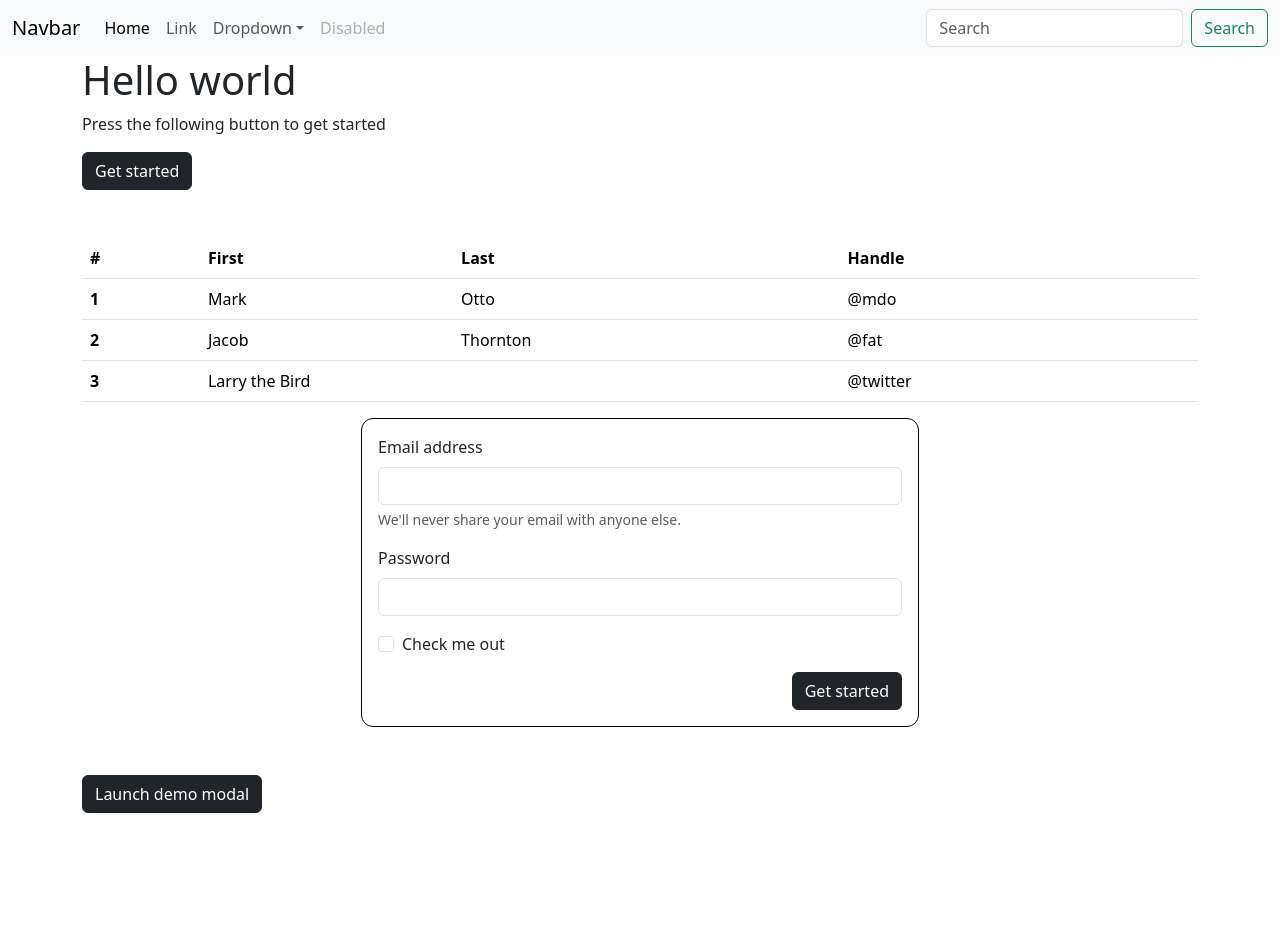
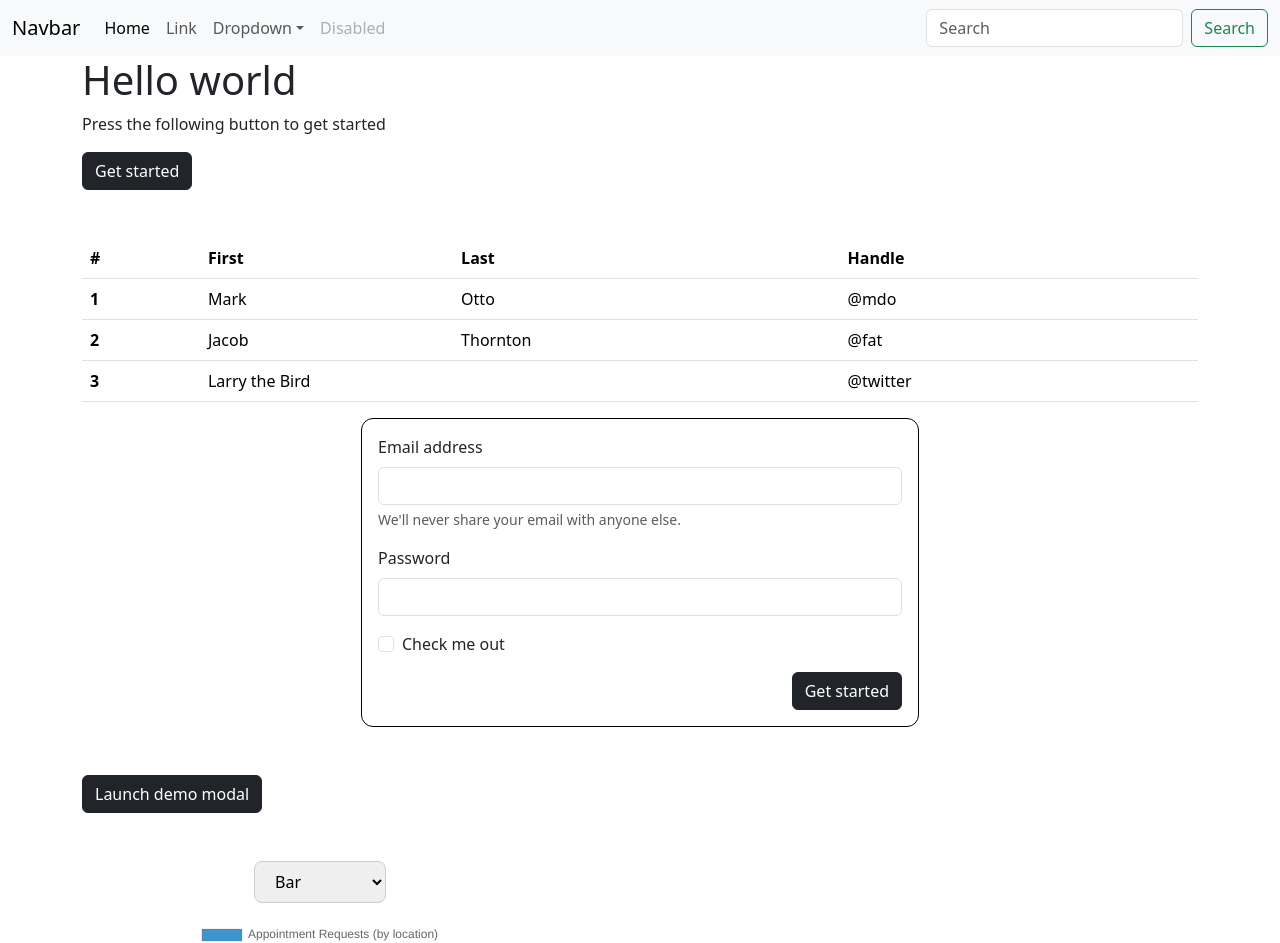
Before and after one commit to steffengroenandersen/svelte-bootstrap, a Svelte app: page / in a window 1280 px wide. Shown: the top 943 px of the page. Before the commit the page ends 813 px from the top, so only its background shows below. Built offline with nearby package versions, Linux system fonts and the light colour scheme.

Commit message:
Add Chart JS

```diff
--- a/index.html
+++ b/index.html
@@ -1,8 +1,8 @@
-<!doctype html>
+<!DOCTYPE html>
 <html lang="en">
   <head>
     <meta charset="UTF-8" />
-    <link rel="stylesheet" href="./src/main.css">
+    <link rel="stylesheet" href="./src/main.css" />
     <meta name="viewport" content="width=device-width, initial-scale=1.0" />
     <title>Vite + Svelte + Bootstrap</title>
   </head>
@@ -11,5 +11,8 @@
     <script type="module" src="./src/bootstrap.bundle.min.js"></script>
 
     <script type="module" src="/src/main.js"></script>
+
+
+
   </body>
 </html>
--- a/package.json
+++ b/package.json
@@ -14,6 +14,7 @@
     "vite": "^5.2.0"
   },
   "dependencies": {
-    "bootstrap": "^5.3.3"
+    "bootstrap": "^5.3.3",
+    "chart.js": "^4.4.2"
   }
 }
--- a/src/App.svelte
+++ b/src/App.svelte
@@ -39,6 +39,21 @@
       <td>@twitter</td>
     </tr>
   </tbody>`;
+
+  /*  ChartJS */
+  import { chartType, myData, myOptions } from "./components/chartsjs-repl/settings.js";
+  import Select from "./components/chartsjs-repl/Select.svelte";
+  import Chart from "./components/chartsjs-repl/Chart.svelte";
+
+  let type = chartType;
+  let data = myData;
+  let options = myOptions;
+
+  $: config = {
+    type,
+    data,
+    options,
+  };
 </script>
 
 <Navbar />
@@ -55,11 +70,17 @@
 
   <div class="col-6 offset-3"><LoginForm /></div>
 
+  <!-- Button trigger modal -->
   <div class="mt-5">
     <button type="button" class="btn btn-dark" data-bs-toggle="modal" data-bs-target="#exampleModal">
       Launch demo modal
     </button>
-    <Modal modalType={"add-user"}/>
+    <Modal modalType={"add-user"} />
   </div>
 </div>
-<!-- Button trigger modal -->
+
+<div class="col-6 mt-5">
+  <Select bind:type />
+
+  <Chart {config} />
+</div>
--- /dev/null
+++ b/src/components/chartsjs-repl/Chart.svelte
@@ -0,0 +1,20 @@
+<script>
+	import Chart from 'chart.js/auto'
+	export let config
+
+	const handleChart = (element, config) => {
+		let theChart = new Chart(element, config)
+
+		return {
+			update(config) {
+				theChart.destroy()
+				theChart = new Chart(element, config)
+			},
+			destroy() {
+				theChart.destroy()
+			}
+		}
+	}
+</script>
+
+<canvas use:handleChart={config} />
--- /dev/null
+++ b/src/components/chartsjs-repl/Select.svelte
@@ -0,0 +1,22 @@
+<script>
+  import { types } from "./types";
+
+  export let type;
+</script>
+
+<select bind:value={type}>
+  {#each types as { value, name }}
+    <option {value}>{name}</option>
+  {/each}
+</select>
+
+<style>
+  select {
+    display: block;
+    margin: 1rem auto;
+    padding: 0.5rem 1rem;
+    border: 1px solid #ccc;
+    border-radius: 0.5rem;
+    outline: none;
+  }
+</style>
--- /dev/null
+++ b/src/components/chartsjs-repl/settings.js
@@ -0,0 +1,16 @@
+export let chartType = "bar";
+
+export let myData = {
+  labels: ["Aurora", "Goldon", "Thornton", "Colorado Springs"],
+  datasets: [
+    {
+      label: "Appointment Requests (by location)",
+      backgroundColor: ["#3e95cd", "#8e5ea2", "#3cba9f", "#e8c3b9"],
+      data: [42, 32, 23, 52],
+      tension: 0.32,
+      borderWidth: 1,
+    },
+  ],
+};
+
+export let myOptions = null;
--- /dev/null
+++ b/src/components/chartsjs-repl/types.js
@@ -0,0 +1,8 @@
+export const types = [
+	{ value: 'bar', name: 'Bar' },
+	{ value: 'line', name: 'Line' },
+	{ value: 'pie', name: 'Pie' },
+	{ value: 'doughnut', name: 'Doughnut' },
+	{ value: 'polarArea', name: 'Polar Area' },
+	{ value: 'radar', name: 'Radar' }
+]
```
Also changed, not shown: 1 other file (tests, documents, lock files or other folders).
